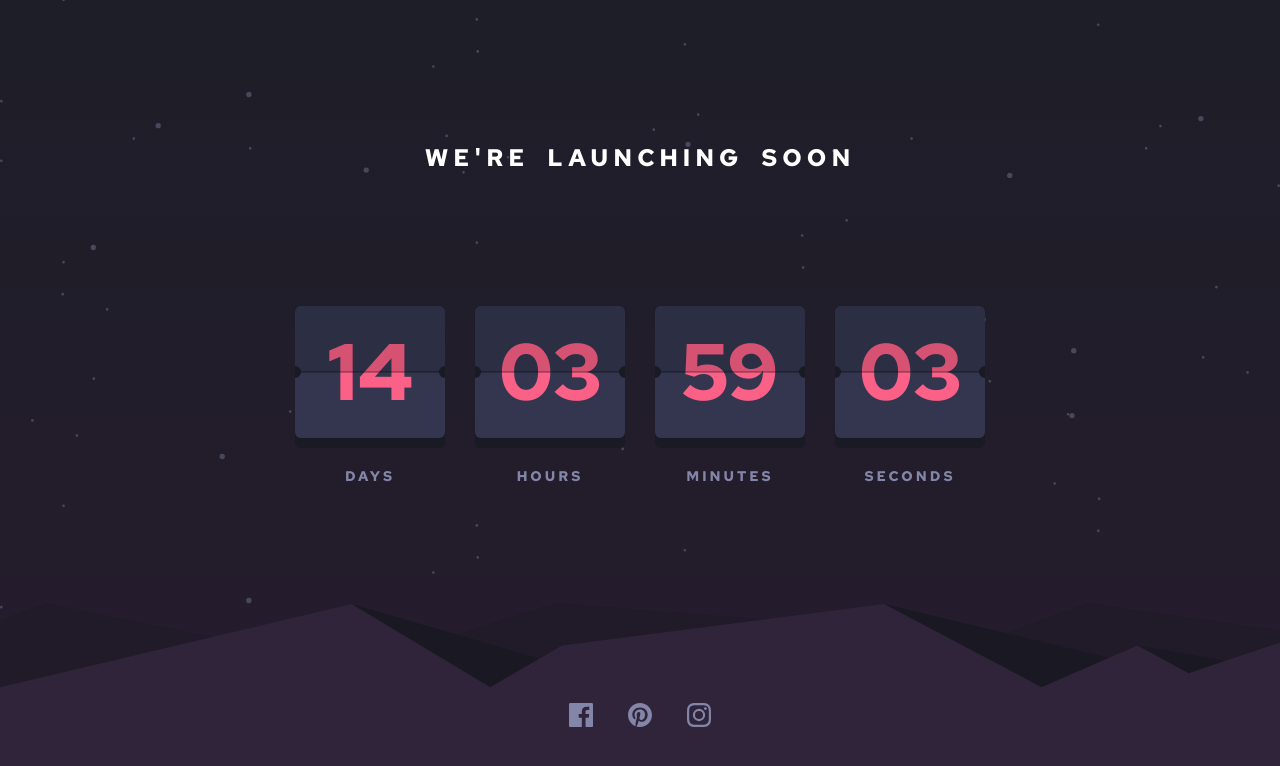
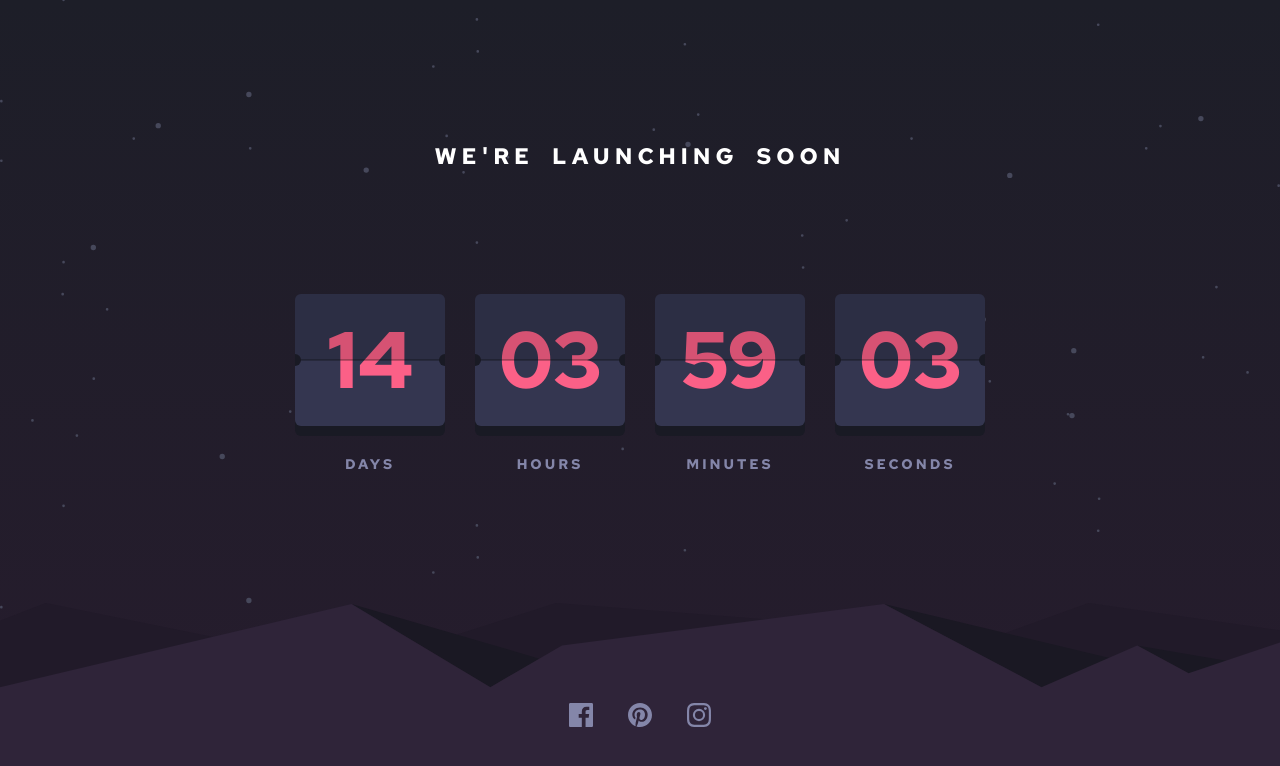
Before and after one commit to amirintech/countdown-timer, a website: page index.html in a window 1280 px wide. Drawn offline with nearby package versions, Linux system fonts and the light colour scheme; files whose address does not match are found by name.

Commit message:
modifiying styles

```diff
--- a/style.css
+++ b/style.css
@@ -175,10 +175,10 @@ body {
 @media screen and (min-width: 768px) {
   /* Header */
   .header {
-    padding-bottom: 11rem;
+    padding-bottom: 10rem;
   }
   .title {
-    font-size: 2.4rem;
+    font-size: 2.25rem;
   }
 
   /* Counter */
```
